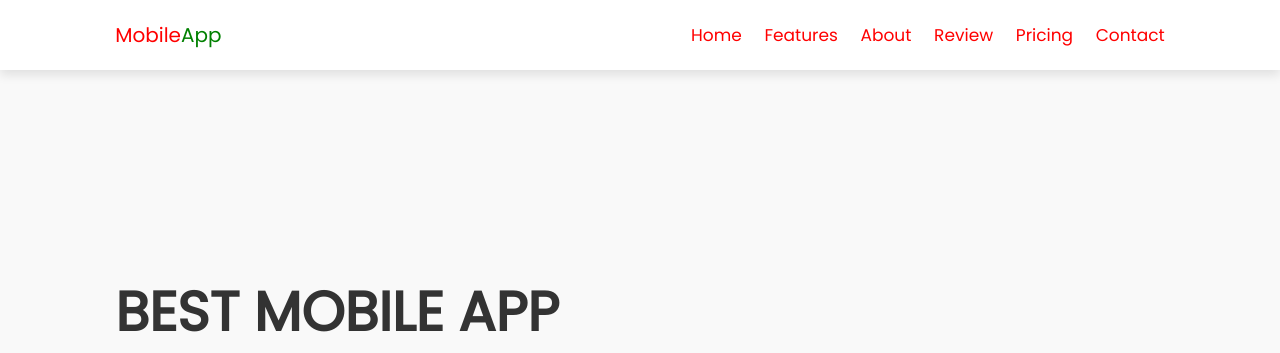
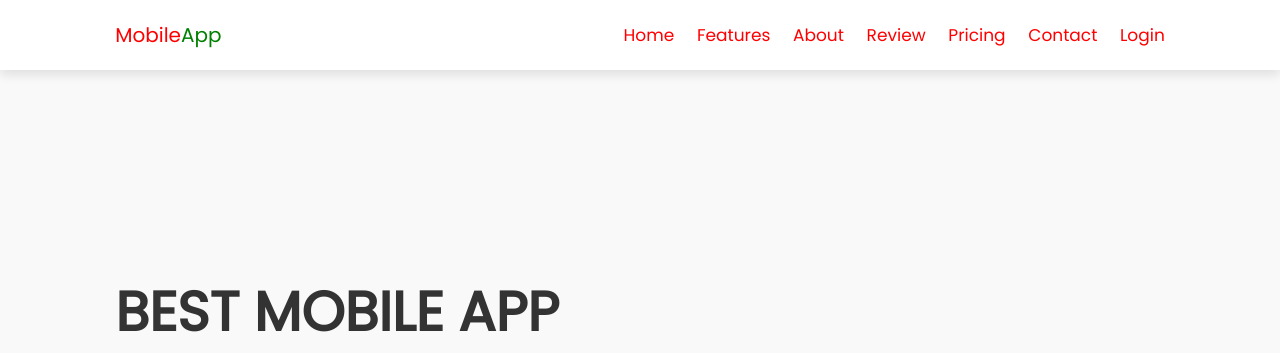
Before and after one commit to 9845768990/Bussiness_web_page, a plain HTML site: page index.html in a window 1280 px wide. Shown: the top 353 px of the page. Drawn offline with Linux system fonts and the light colour scheme.

Commit message:
Update index.html

```diff
--- a/index.html
+++ b/index.html
@@ -30,6 +30,7 @@
         <a href="#review">review</a>
         <a href="#pricing">pricing</a>
         <a href="#contact">contact</a>
+        <a href="https://9845768990.github.io/Signup-Login-page/">Login</a>
     </nav>
 
 </header>
```
